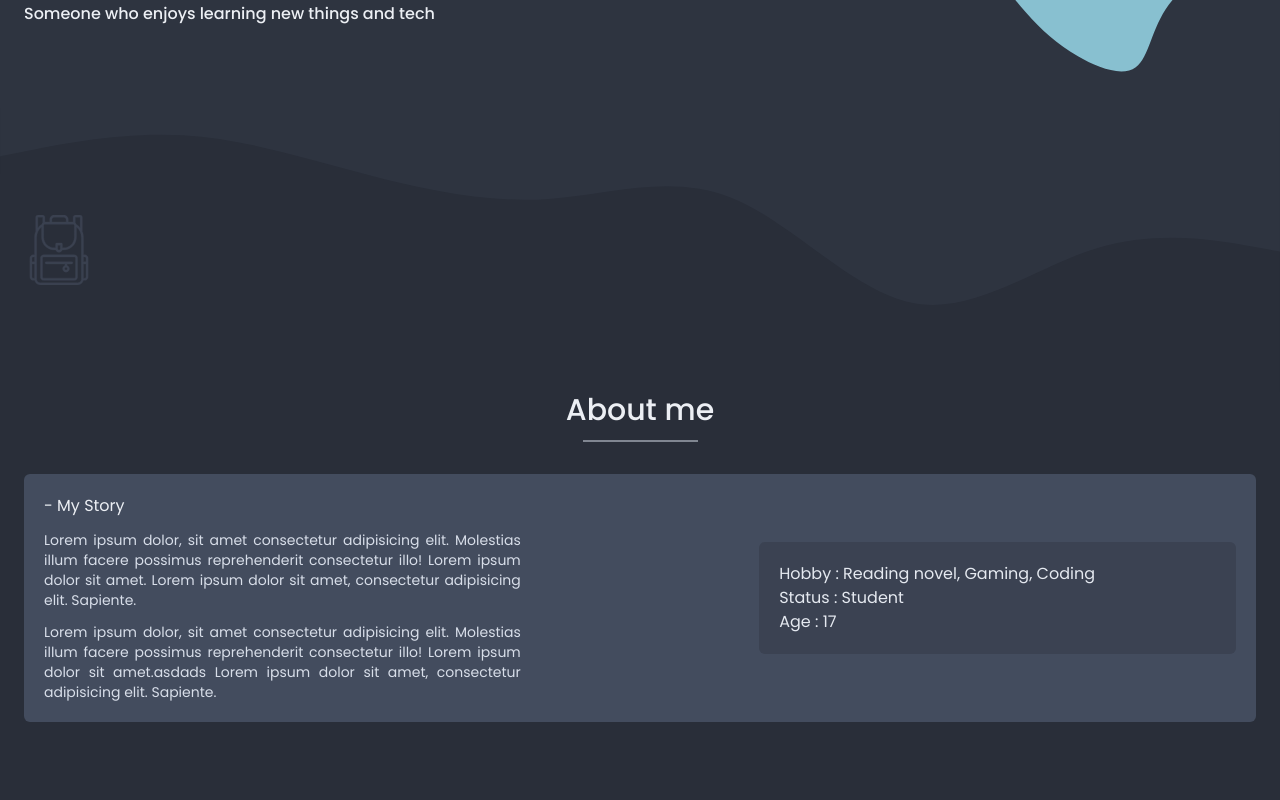
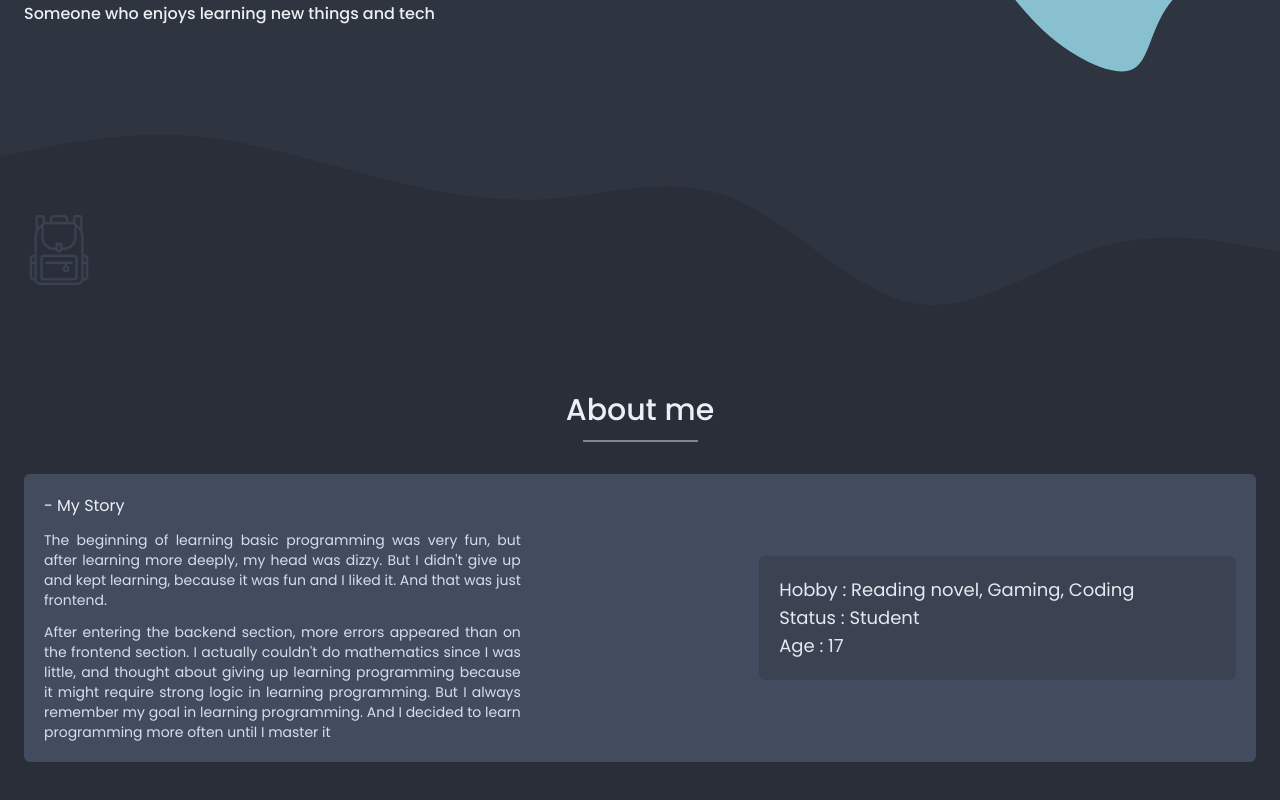
Before and after one commit to FagamBy/Portofolio, a React (Vite) app: page / in a window 1280 px wide. Shown: the part 288-1088 px from the top of the page. Built offline with nearby package versions, Linux system fonts and the light colour scheme.

Commit message:
upd: my story

```diff
--- a/src/pages/About.jsx
+++ b/src/pages/About.jsx
@@ -19,24 +19,24 @@ const About = () => {
             <div className="flex flex-col ss:w-[40%] space-y-3">
               <h1 className="text-[#eceff4]">- My Story</h1>
               <p className="text-justify text-wrap text-[#D8DEE9] text-sm">
-                Lorem ipsum dolor, sit amet consectetur
-                adipisicing elit. Molestias illum facere possimus
-                reprehenderit consectetur illo!
-                Lorem ipsum dolor sit amet.
-                Lorem ipsum dolor sit amet, consectetur adipisicing elit. Sapiente.
+                The beginning of learning basic programming was very fun, but
+                after learning more deeply, my head was dizzy. But I didn't give
+                up and kept learning, because it was fun and I liked it. And that
+                was just frontend.
               </p>
 
               <p className="text-justify text-wrap text-[#D8DEE9] text-sm">
-                Lorem ipsum dolor, sit amet consectetur
-                adipisicing elit. Molestias illum facere possimus
-                reprehenderit consectetur illo!
-                Lorem ipsum dolor sit amet.asdads
-                Lorem ipsum dolor sit amet, consectetur adipisicing elit. Sapiente.
+                After entering the backend section, more errors appeared than
+                on the frontend section. I actually couldn't do mathematics
+                since I was little, and thought about giving up learning programming because
+                it might require strong logic in learning programming. But I always remember
+                my goal in learning programming. And I decided
+                to learn programming more often until I master it
               </p>
             </div>
 
             <div className="bg-[#3b4252] ss:w-[40%] flex p-5 rounded-md">
-              <ul className="text-[#E5E9F0]">
+              <ul className="text-[#E5E9F0] text-lg">
                 <li>Hobby : Reading novel, Gaming, Coding</li>
                 <li>Status : Student</li>
                 <li>Age : 17</li>
```
